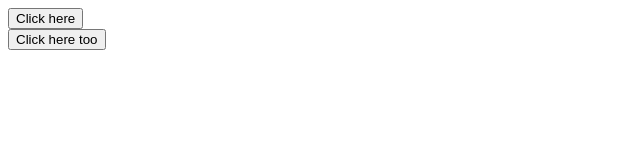
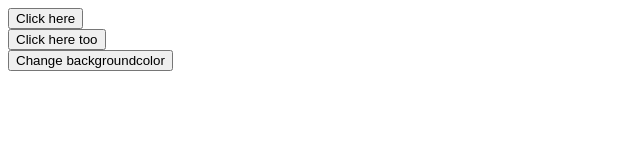
Before and after one commit to waress/jQuery-events, a plain HTML site: page index.html in a window 1280 px wide. Shown: the whole page, without its empty margins (0-640 px from the left). Drawn offline with nearby package versions, Linux system fonts and the light colour scheme.

Commit message:
all button backaground color change

```diff
--- a/index.html
+++ b/index.html
@@ -7,7 +7,8 @@
 </head>
 <body>
     <button class="button">Click here</button><br>
-    <button id="button-2">Click here too</button>
+    <button id="button-2">Click here too</button><br>
+    <button id="button-3">Change backgroundcolor</button>
     <script src="https://ajax.googleapis.com/ajax/libs/jquery/3.3.1/jquery.min.js"></script>
     <script src="scripts.js"></script>
 </body>
--- a/scripts.js
+++ b/scripts.js
@@ -5,3 +5,7 @@ $('.button').click(() => {
 $('#button-2').click( () => {
     $('.button').text('Change the text');
 });
+
+$('#button-3').click( () => {
+    $('button').css('background-color', 'yellow');
+});
```
